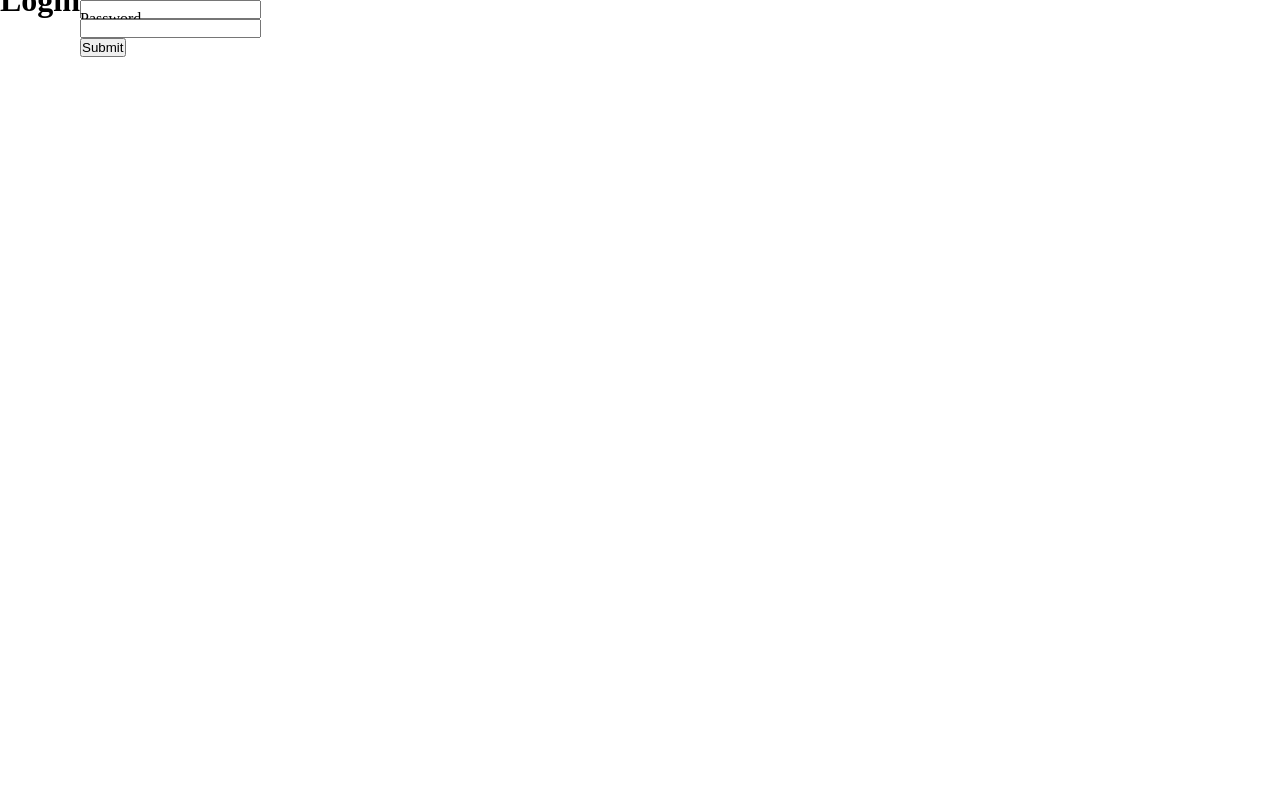
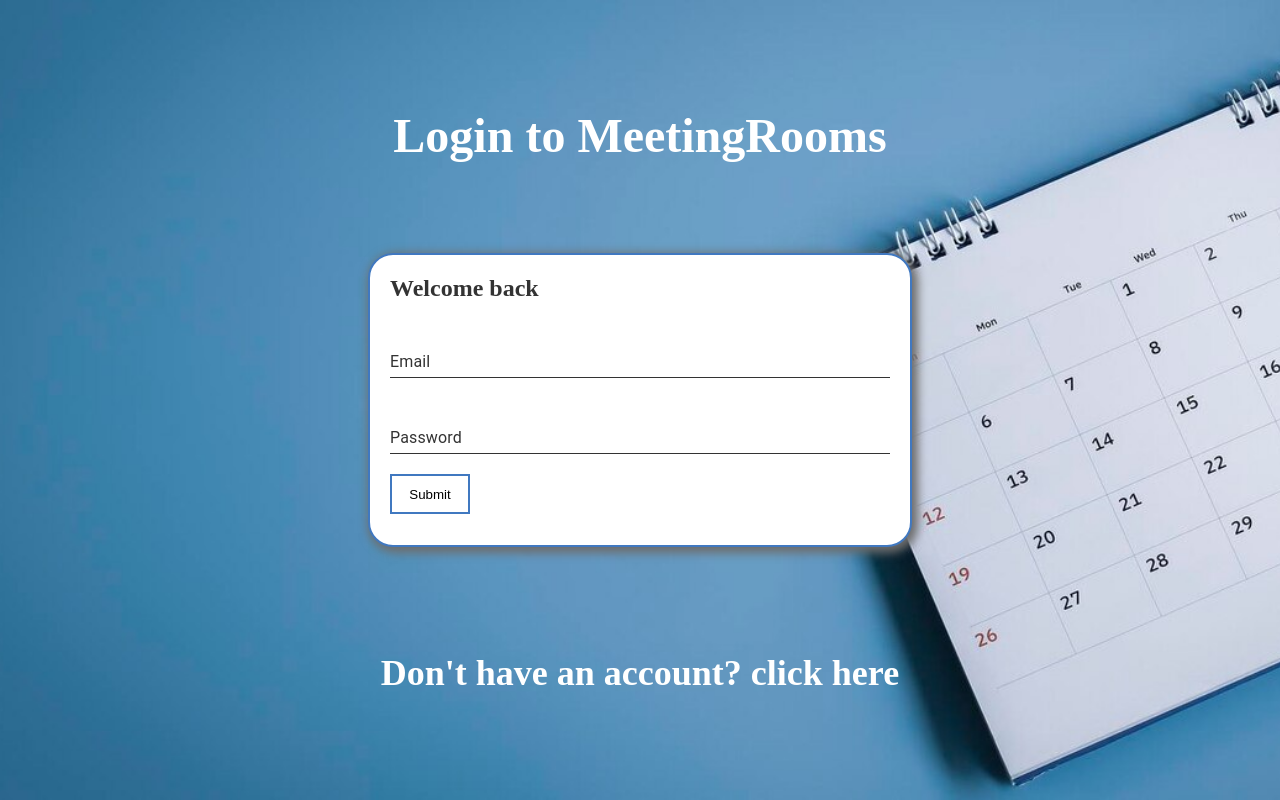
Before and after one commit to St-Daniel-H/BookingSystem, a React (Vite) app in the folder calenderAPI/Pages/MeetingRooms/: page /Login in a window 1280 px wide. Built offline with nearby package versions, Linux system fonts and the light colour scheme.

Commit message:
fixed the front end design for login/signup

```diff
--- a/calenderAPI/Pages/MeetingRooms/src/Login/LoginPage.jsx
+++ b/calenderAPI/Pages/MeetingRooms/src/Login/LoginPage.jsx
@@ -1,16 +1,44 @@
 import APIs from "../Backend/backend";
-import { useState } from "react";
 import { useNavigate } from "react-router-dom";
-
+import { useState, useEffect } from "react";
+import * as React from "react";
+import { useSnackbar } from "notistack";
+import colors from "../scss/SCSSVariables";
+import "./LoginPage.scss";
+import TextField from "@mui/material/TextField";
 function Login() {
+  const { enqueueSnackbar } = useSnackbar();
+  function handleSnackBar(error) {
+    enqueueSnackbar(error, {
+      anchorOrigin: {
+        vertical: "bottom",
+        horizontal: "right",
+      },
+      variant: "error",
+    });
+  }
+  function handleSnackBarSuccess() {
+    enqueueSnackbar("Signup Successful", {
+      anchorOrigin: {
+        vertical: "bottom",
+        horizontal: "right",
+      },
+      variant: "success",
+    });
+  }
   const [email, setEmail] = useState("");
   const [password, setPassword] = useState("");
   const navigateTo = useNavigate();
   const [errorMessage, setErrorMessage] = useState("");
-    //public string Email { get; set; }
-    //public string Password { get; set; }
+
   async function login(event) {
     event.preventDefault();
+
+    try {
+      if (email == "" || password == "") {
+        throw new Error("fill all the information");
+      }
+
       const response = await fetch(APIs.apiLink + "/api/Auth/SignIn", {
         method: "POST",
         headers: {
@@ -30,28 +58,80 @@ function Login() {
       } else {
         const errorResponse = await response;
         console.log("Login failed:", errorResponse);
-            setErrorMessage("Wrong email or password!");
-            // Handle the error response here, e.g., show an error message to the user
       }
-
-
+    } catch (error) {
+      console.log(error.message);
+      handleSnackBar(error.message);
+    }
   }
   return (
-        <div id="SignupPage">
-            <h1>Login</h1>
-            <form onSubmit={login} >
-                <label htmlFor="email">Email</label><br />
-                <input id="email" type="text" onChange={(e) => setEmail(e.target.value)}
-                    value={email}></input><br />
-                <label htmlFor="password">Password</label><br />
-                <input id="password" type="password" onChange={(e) => setPassword(e.target.value)}
-                    value={password}></input><br />
+    <div id="LoginPage">
+      <section id="welcome">
+        <h1>
+          Login to <b>MeetingRooms</b>
+        </h1>
+      </section>
+      <div id="container">
+        {" "}
+        <form onSubmit={login}>
+          <h2>Welcome back</h2>
+          <br />
+          <TextField
+            className="input"
+            sx={{
+              input: { color: colors.accentColor },
+              "& .MuiInput-underline:before": {
+                borderBottomColor: colors.accentColor,
+              },
+              "& .MuiFormLabel-root": {
+                color: colors.accentColor,
+              },
+              "& .MuiInputLabel-root:focused": {
+                color: colors.primaryColor,
+              },
+            }}
+            label="Email"
+            id="standard-basic email"
+            type="text"
+            onChange={(e) => setEmail(e.target.value)}
+            value={email}
+            variant="standard"
+          ></TextField>
+          <br />
+          <br />
+          <TextField
+            className="input"
+            sx={{
+              input: { color: colors.accentColor },
+              "& .MuiInput-underline:before": {
+                borderBottomColor: colors.accentColor,
+              },
+              "& .MuiFormLabel-root": {
+                color: colors.accentColor,
+              },
+              "& .MuiInputLabel-root:focused": {
+                color: colors.primaryColor,
+              },
+            }}
+            label="Password"
+            id="standard-basic password"
+            type="password"
+            onChange={(e) => setPassword(e.target.value)}
+            value={password}
+            variant="standard"
+          ></TextField>
+          <br />
           <input type="submit"></input>
         </form>
-            <p>{errorMessage}</p>
       </div>
-    )
-
+      <section id="login">
+        {" "}
+        <h2>
+          Don't have an account? <a href="./signup">click here</a>
+        </h2>
+      </section>
+    </div>
+  );
 }
 
 export default Login;
--- /dev/null
+++ b/calenderAPI/Pages/MeetingRooms/src/Login/LoginPage.scss
@@ -0,0 +1,95 @@
+@import '../scss/variables';
+
+#LoginPage {
+    background-color: rgb(22, 22, 22);
+    width: 100%;
+    height: 100vh;
+    background-color: white;
+    color: $accent-color;
+
+    background-image: url("../Images/background-image.jpg");
+    background-position: center;
+    background-repeat: no-repeat;
+    background-size: cover;
+    width: 100%;
+    position: relative;
+    background-color: rgb(22, 22, 22);
+
+    #container {
+        height: 250px;
+        color: $accent-color;
+        position: absolute;
+        left: 50%;
+        top: 50%;
+        transform: translate(-50%, -50%);
+        border: 2px solid $primary-color;
+        background-color: white;
+        border-radius: 25px;
+        padding: 20px;
+        max-width: 500px;
+        width: 80%;
+        -webkit-box-shadow: 3px 3px 10px 3px #6d6d6d;
+        -moz-box-shadow: 3px 3px 10px 3px #6d6d6d;
+        box-shadow: 3px 3px 10px 3px #6d6d6d;
+
+        form {
+            display: block;
+            width: 100%;
+
+            .input {
+                margin: auto;
+                margin-top: 10px;
+
+                width: 100%;
+            }
+
+            input[type="submit"] {
+                display: flex;
+                justify-content: center;
+                align-items: center;
+                margin-top: 20px;
+                height: 40px;
+                width: 80px;
+                background-color: white;
+                border: 2px solid $primary-color;
+                cursor: pointer;
+                transition: 0.6s;
+
+                &:hover {
+                    background-color: $primary-color;
+                    color: $accent-color;
+                }
+            }
+
+
+        }
+
+    }
+
+    #login {
+        color: white;
+        width: 100%;
+        text-align: center;
+        margin-top: 40px;
+        position: absolute;
+        bottom: 0;
+        margin-bottom: 100px;
+        font-size: 1.5rem;
+        /* Use a relative font size */
+        line-height: 1.5;
+        /* Set a reasonable line height for readability */
+    }
+
+    #welcome {
+        position: absolute;
+        top: 0;
+        margin-top: 100px;
+        color: white;
+        width: 100%;
+        text-align: center;
+        font-size: 2rem;
+        /* Use a relative font size */
+        line-height: 1.5;
+        /* Set a reasonable line height for readability */
+    }
+}
--- a/calenderAPI/Pages/MeetingRooms/src/Signup/Signup.scss
+++ b/calenderAPI/Pages/MeetingRooms/src/Signup/Signup.scss
@@ -5,13 +5,14 @@
     padding: 0;
 }
 
-@media only screen and (max-width: 724px) {
-    #SignupPage {
-        #rightOfSignUp {
-            display: hidden;
+a {
+    text-decoration: none;
+    color: white;
+    transition: 0.2s;
+
+    &:hover {
+        color: $primary-color;
     }
-    }
-
 }
 
 #SignupPage {
@@ -21,44 +22,40 @@
     height: 100vh;
     background-color: white;
     display: flex;
-    color: black;
+    color: $accent-color;
 
     #leftSideOfSignup {
-        width: 60%;
-        position: relative;
-        background-color: rgb(22, 22, 22);
-    }
-
-    #rightOfSignUp {
-        display: hidden;
-        width: 40%;
-        display: flex;
-        align-items: center;
-        justify-content: center;
-        background-image: url("../Images/signupBackground.jpg");
+        background-image: url("../Images/background-image.jpg");
         background-position: center;
         background-repeat: no-repeat;
         background-size: cover;
+        width: 100%;
+        position: relative;
+        background-color: rgb(22, 22, 22);
 
-        // -webkit-box-shadow: 10px 1.5px 10px 3px #dddddd;
-        // -moz-box-shadow: 10px 1.5px 10px 3px #dddddd;
-        // box-shadow: 10px 1.5px 10px 3px #dddddd;
-        // border-right: 2px solid $primary-color;
-        span {
-            color: $primary-color;
+        #welcome {
+            color: white;
+            width: 100%;
+            text-align: center;
+            margin-top: 40px;
+            font-size: 2rem;
+            /* Use a relative font size */
+            line-height: 1.5;
+            /* Set a reasonable line height for readability */
         }
 
-        div {
-            display: flex;
-            align-items: center;
-            justify-content: center;
+        #login {
+            color: white;
+            width: 100%;
             text-align: center;
-            height: 80px;
-            width: 100%;
-            background-color: #23222288;
-            color: $accent-color;
-
-        }
+            margin-top: 40px;
+            position: absolute;
+            bottom: 0;
+            margin-bottom: 100px;
+            font-size: 1.5rem;
+            /* Use a relative font size */
+            line-height: 1.5;
+            /* Set a reasonable line height for readability */
         }
 
         #container {
@@ -68,14 +65,14 @@
             top: 50%;
             transform: translate(-50%, -50%);
             border: 2px solid $primary-color;
-        background-color: #232222;
+            background-color: white;
             border-radius: 25px;
             padding: 20px;
             max-width: 750px;
             width: 80%;
-        -webkit-box-shadow: 1px 2px 5.5px 5px $primary-color;
-        -moz-box-shadow: 1px 2px 5.5px 5px $primary-color;
-        box-shadow: 1px 2px 5.5px 5px $primary-color;
+            -webkit-box-shadow: 3px 3px 10px 3px #6d6d6d;
+            -moz-box-shadow: 3px 3px 10px 3px #6d6d6d;
+            box-shadow: 3px 3px 10px 3px #6d6d6d;
 
 
             form {
@@ -95,7 +92,6 @@
                     -webkit-appearance: none;
                     -moz-appearance: none;
                     display: block;
-                content: "Logo";
                     cursor: pointer;
                     display: flex;
                     justify-content: center;
@@ -103,14 +99,14 @@
                     margin-top: 20px;
                     height: 40px;
                     width: 80px;
-                background-color: #232222;
+                    background-color: white;
                     border: 2px solid $primary-color;
                     cursor: pointer;
                     transition: 0.6s;
 
                     &:hover {
                         background-color: $primary-color;
-                    color: #232222
+                        color: $accent-color;
                     }
                 }
 
@@ -142,4 +138,41 @@
                 margin-top: 40px;
             }
         }
+
+
     }
+
+    // #rightOfSignUp {
+    //     display: hidden;
+    //     width: 40%;
+    //     display: flex;
+    //     align-items: center;
+    //     justify-content: center;
+    //     background-image: url("../Images/signupBackground.jpg");
+    //     background-position: center;
+    //     background-repeat: no-repeat;
+    //     background-size: cover;
+
+    //     // -webkit-box-shadow: 10px 1.5px 10px 3px #dddddd;
+    //     // -moz-box-shadow: 10px 1.5px 10px 3px #dddddd;
+    //     // box-shadow: 10px 1.5px 10px 3px #dddddd;
+    //     // border-right: 2px solid $primary-color;
+    //     span {
+    //         color: $primary-color;
+    //     }
+
+    //     div {
+    //         word-wrap: break-word;
+    //         display: flex;
+    //         align-items: center;
+    //         justify-content: center;
+    //         text-align: center;
+    //         height: 80px;
+    //         width: 100%;
+    //         background-color: #23222288;
+    //         color: $accent-color;
+
+    //     }
+    // }
+
+}
--- a/calenderAPI/Pages/MeetingRooms/src/Signup/SignupPage.jsx
+++ b/calenderAPI/Pages/MeetingRooms/src/Signup/SignupPage.jsx
@@ -11,7 +11,7 @@ import Typography from "@mui/material/Typography";
 import ErrorAlert from "../Alerts/ErrorAlert";
 import SuccessAlert from "../Alerts/SuccessAlert";
 import { useSnackbar } from "notistack";
-
+import colors from "../scss/SCSSVariables";
 import "./Signup.scss";
 const steps = ["Create An Account", "Create Company Profile"];
 //forms
@@ -20,10 +20,9 @@ import CreateCompany from "./CreateCompany";
 
 function Signup() {
   //snackbars
-  const [errorMessage, setErrorMessage] = useState("");
   const { enqueueSnackbar } = useSnackbar();
-  function handleSnackBar() {
-    enqueueSnackbar(errorMessage, {
+  function handleSnackBar(error) {
+    enqueueSnackbar(error, {
       anchorOrigin: {
         vertical: "bottom",
         horizontal: "right",
@@ -56,7 +55,6 @@ function Signup() {
     logo: null,
   });
   const navigateTo = useNavigate();
-  const [valid, setValid] = useState();
   //forms
   const Forms = [
     <CreateAccountSignup state={userData} setState={setUserData} key="0" />,
@@ -85,8 +83,6 @@ function Signup() {
           const errorResponse = await response.json();
           throw new Error(errorResponse.detail);
         } else {
-          setErrorMessage(response.status);
-          handleSnackBar();
           // If the response is not JSON, throw a generic error
           throw new Error("Error: " + response.status);
         }
@@ -100,8 +96,6 @@ function Signup() {
         return response;
       }
     } catch (error) {
-      setErrorMessage(error.message);
-      handleSnackBar();
       throw new Error("Signup failed: " + error.message);
     }
   }
@@ -116,14 +110,15 @@ function Signup() {
         userData.email == "" ||
         userData.password == ""
       ) {
-        setErrorMessage("Please fill all information");
         throw new Error("Please fill all information");
       }
       //company data
       const companyData2 = new FormData();
       companyData2.append("Name", companyData.Name);
       companyData2.append("email", companyData.email);
-      companyData2.append("logo", companyData.logo[0]);
+      if (companyData.logo != null) {
+        companyData2.append("logo", companyData.logo[0]);
+      }
 
       //authontication data
       const authData2 = {
@@ -160,8 +155,6 @@ function Signup() {
           console.log(companyData);
         } else {
           console.error("Failed to create company:", companyRes.json());
-          setErrorMessage("Failed to create company");
-          handleSnackBar();
           throw new Error("something went wrong creating the company");
         }
 
@@ -184,14 +177,10 @@ function Signup() {
         const errorResponse = await response.json();
         console.log("Signup failed:", errorResponse.detail);
         throw new Error(errorResponse.detail);
-        //setErrorMessage(errorResponse.detail);
-        // Handle the error response here, e.g., show an error message to the user
       }
     } catch (error) {
       console.log(error.message);
-      setErrorMessage(error.message);
-      handleSnackBar();
-
+      handleSnackBar(error.message);
       //setValid(false);
     }
   }
@@ -247,14 +236,19 @@ function Signup() {
   //end of stepper
   return (
     <div id="SignupPage">
-      <div id="rightOfSignUp">
+      {/* <div id="rightOfSignUp">
         <div>
           <h1>
             Join <span>MeetingRooms</span> Today!
           </h1>
         </div>
-      </div>
+      </div> */}
       <div id="leftSideOfSignup">
+        <section id="welcome">
+          {" "}
+          <h1>Sign up to MeetingRooms today</h1>
+        </section>
+
         <div id="container">
           {/*
              stepper
@@ -351,6 +345,12 @@ function Signup() {
             end of stepper!!!!!!!!!!!!!!!!!!!
                      */}
         </div>
+        <section id="login">
+          {" "}
+          <h2>
+            Already have an account? <a href="./login">click here</a>
+          </h2>
+        </section>
       </div>
     </div>
   );
--- /dev/null
+++ b/calenderAPI/Pages/MeetingRooms/src/scss/SCSSVariables.js
@@ -0,0 +1,6 @@
+const colors = {
+  primaryColor: "#4078c0",
+  secondaryColor: "#333",
+  accentColor: "#333",
+};
+export default colors;
--- a/calenderAPI/Pages/MeetingRooms/src/scss/variables.scss
+++ b/calenderAPI/Pages/MeetingRooms/src/scss/variables.scss
@@ -1,3 +1,3 @@
 $primary-color: #4078c0;
 $secondary-color: #333;
-$accent-color: #fafafa;
+$accent-color: #333;
```
Also changed, not shown: calenderAPI/Pages/MeetingRooms/src/Alerts/ErrorAlert.jsx (+7 -11 lines), calenderAPI/Pages/MeetingRooms/src/Signup/CreateAccount.jsx (+22 -16 lines), calenderAPI/Pages/MeetingRooms/src/Signup/CreateCompany.jsx (+13 -8 lines), calenderAPI/Pages/MeetingRooms/src/Images/background-Image.jpg (added). Lines whose indentation alone changed are shown as unchanged.
